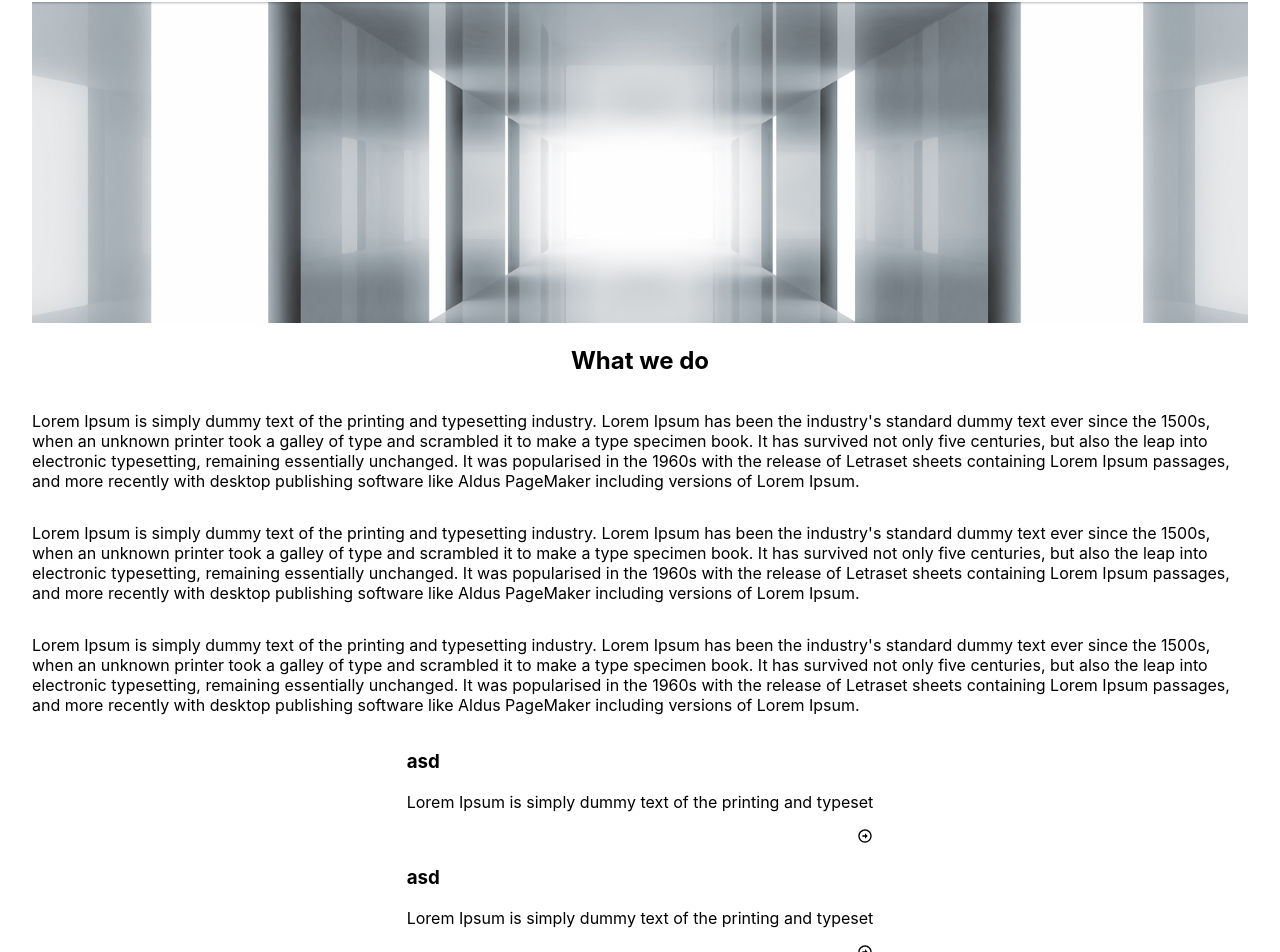
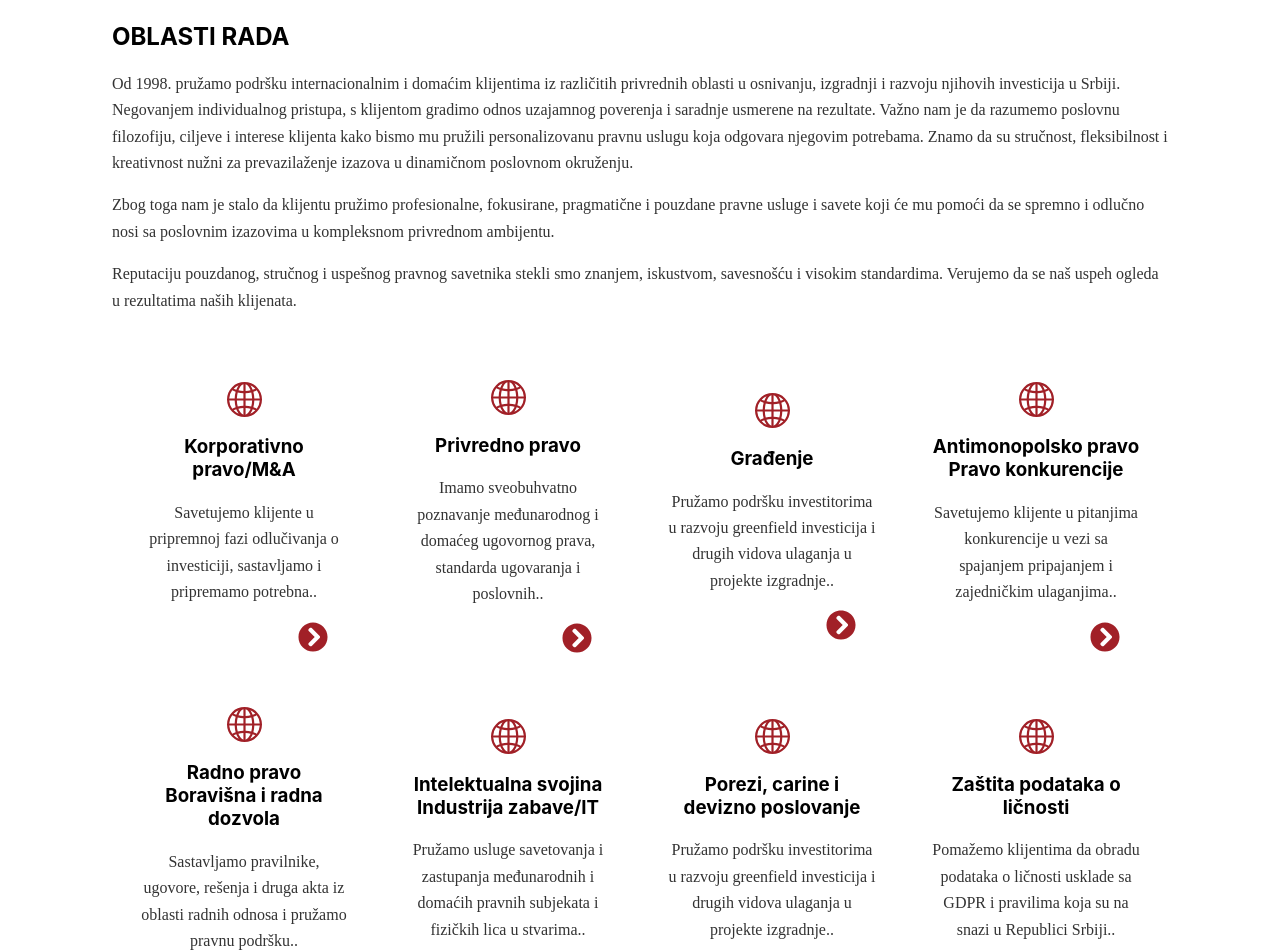
Before and after one commit to Matija8/Legacy-TC-Law-FE, a Next.js app: page / in a window 1280 px wide. Shown: the part 401-1353 px from the top of the page. Built offline with nearby package versions, Linux system fonts and the light colour scheme.

Commit message:
Layout + items + red.

```diff
--- a/package.json
+++ b/package.json
@@ -11,7 +11,8 @@
     "next": "12.0.7",
     "react": "17.0.2",
     "react-dom": "17.0.2",
-    "react-icons": "^4.3.1"
+    "react-icons": "^4.3.1",
+    "sass": "^1.45.1"
   },
   "devDependencies": {
     "@types/node": "17.0.0",
--- a/pages/_app.tsx
+++ b/pages/_app.tsx
@@ -1,4 +1,4 @@
-import '../styles/globals.css'
+import '../styles/globals.scss'
 import type { AppProps } from 'next/app'
 
 function MyApp({ Component, pageProps }: AppProps) {
--- a/pages/index.tsx
+++ b/pages/index.tsx
@@ -1,10 +1,17 @@
 import type { NextPage } from 'next';
 import Head from 'next/head';
 import Image from 'next/image';
-import styles from '../styles/Home.module.css';
+import styles from '../styles/Home.module.scss';
 import logo from 'public/logo.png';
 import homePic from 'public/home-pic.jpg';
 import { BiRightArrowCircle } from 'react-icons/bi';
+import { FaChevronCircleRight } from 'react-icons/fa';
+import { BsGlobe2 } from 'react-icons/bs';
+
+import { ReactNode } from 'react';
+
+const workElemHeaderIconSize = 35;
+const red1 = '#a12027';
 
 const Home: NextPage = () => {
   const loremIpsum1 = `Lorem Ipsum is simply dummy text of the printing and typesetting
@@ -59,27 +66,117 @@ const Home: NextPage = () => {
       </header>
 
       <main className={styles.main}>
-        <div style={{ width: '100%', minHeight: '300px' }}>
-          <Image // TODO
-            src={homePic}
-            alt="Stock photo"
-          />
+        <div style={{ width: '100%' }}>
+          <h2 style={{ fontWeight: 700 }}>OBLASTI RADA</h2>
         </div>
 
-        <h2>What we do</h2>
+        <p>
+          Od 1998. pružamo podršku internacionalnim i domaćim klijentima iz
+          različitih privrednih oblasti u osnivanju, izgradnji i razvoju
+          njihovih investicija u Srbiji. Negovanjem individualnog pristupa, s
+          klijentom gradimo odnos uzajamnog poverenja i saradnje usmerene na
+          rezultate. Važno nam je da razumemo poslovnu filozofiju, ciljeve i
+          interese klijenta kako bismo mu pružili personalizovanu pravnu uslugu
+          koja odgovara njegovim potrebama. Znamo da su stručnost, fleksibilnost
+          i kreativnost nužni za prevazilaženje izazova u dinamičnom poslovnom
+          okruženju.
+        </p>
 
-        {Array.from(Array(3).keys()).map((i) => (
-          <p key={i}>{loremIpsum1}</p>
-        ))}
+        <p>
+          Zbog toga nam je stalo da klijentu pružimo profesionalne, fokusirane,
+          pragmatične i pouzdane pravne usluge i savete koji će mu pomoći da se
+          spremno i odlučno nosi sa poslovnim izazovima u kompleksnom privrednom
+          ambijentu.
+        </p>
 
-        {Array.from(Array(8).keys()).map((i) => (
-          <WorkAreaCard
-            key={i}
-            title="asd"
-            content={loremIpsum1.substring(0, 60)}
-            link="https:www.google.com"
-          />
-        ))}
+        <p>
+          Reputaciju pouzdanog, stručnog i uspešnog pravnog savetnika stekli smo
+          znanjem, iskustvom, savesnošću i visokim standardima. Verujemo da se
+          naš uspeh ogleda u rezultatima naših klijenata.
+        </p>
+
+        <div className="work-areas-grid">
+          <WorkAreaCard link="https:www.google.com">
+            <BsGlobe2 size={workElemHeaderIconSize} />
+            <h3>Korporativno pravo/M&A</h3>
+            <p>
+              Savetujemo klijente u pripremnoj fazi odlučivanja o investiciji,
+              sastavljamo i pripremamo potrebna..
+            </p>
+          </WorkAreaCard>
+
+          <WorkAreaCard link="https:www.google.com">
+            <BsGlobe2 size={workElemHeaderIconSize} />
+            <h3>Privredno pravo</h3>
+            <p>
+              Imamo sveobuhvatno poznavanje međunarodnog i domaćeg ugovornog
+              prava, standarda ugovaranja i poslovnih..
+            </p>
+          </WorkAreaCard>
+
+          <WorkAreaCard link="https:www.google.com">
+            <BsGlobe2 size={workElemHeaderIconSize} />
+            <h3>Građenje</h3>
+            <p>
+              Pružamo podršku investitorima u razvoju greenfield investicija i
+              drugih vidova ulaganja u projekte izgradnje..
+            </p>
+          </WorkAreaCard>
+
+          <WorkAreaCard link="https:www.google.com">
+            <BsGlobe2 size={workElemHeaderIconSize} />
+            <h3>
+              Antimonopolsko pravo <br />
+              Pravo konkurencije
+            </h3>
+            <p>
+              Savetujemo klijente u pitanjima konkurencije u vezi sa spajanjem
+              pripajanjem i zajedničkim ulaganjima..
+            </p>
+          </WorkAreaCard>
+
+          <WorkAreaCard link="https:www.google.com">
+            <BsGlobe2 size={workElemHeaderIconSize} />
+            <h3>
+              Radno pravo <br />
+              Boravišna i radna dozvola
+            </h3>
+            <p>
+              Sastavljamo pravilnike, ugovore, rešenja i druga akta iz oblasti
+              radnih odnosa i pružamo pravnu podršku..
+            </p>
+          </WorkAreaCard>
+
+          <WorkAreaCard link="https:www.google.com">
+            <BsGlobe2 size={workElemHeaderIconSize} />
+            <h3>
+              Intelektualna svojina <br />
+              Industrija zabave/IT
+            </h3>
+            <p>
+              Pružamo usluge savetovanja i zastupanja međunarodnih i domaćih
+              pravnih subjekata i fizičkih lica u stvarima..
+            </p>
+          </WorkAreaCard>
+
+          <WorkAreaCard link="https:www.google.com">
+            <BsGlobe2 size={workElemHeaderIconSize} />
+            <h3>Porezi, carine i devizno poslovanje</h3>
+            <p>
+              Pružamo podršku investitorima u razvoju greenfield investicija i
+              drugih vidova ulaganja u projekte izgradnje..
+            </p>
+          </WorkAreaCard>
+
+          <WorkAreaCard link="https:www.google.com">
+            <BsGlobe2 size={workElemHeaderIconSize} />
+            <h3>Zaštita podataka o ličnosti</h3>
+            <p>
+              Pomažemo klijentima da obradu podataka o ličnosti usklade sa GDPR
+              i pravilima koja su na snazi u Republici Srbiji..
+            </p>
+          </WorkAreaCard>
+        </div>
 
         <h2>News</h2>
 
@@ -96,21 +193,24 @@ const Home: NextPage = () => {
 };
 
 function WorkAreaCard({
-  title,
-  content,
   link,
+  children,
 }: {
-  title: string;
-  content: string;
   link: string; // TODO: Url?
+  children: ReactNode;
 }): JSX.Element {
   return (
     <div className="work-area-card" /* style={{ cursor: 'pointer' }} */>
-      <h3>{title}</h3>
-      <p>{content}</p>
-      <a href={link} style={{ float: 'right' }}>
-        <BiRightArrowCircle />
-      </a>
+      {children}
+      <div style={{ width: '80%', float: 'right' }}>
+        <a
+          className="work-area-right-arrow"
+          href={link}
+          style={{ float: 'right' }}
+        >
+          <FaChevronCircleRight size={30} />
+        </a>
+      </div>
     </div>
   );
 }
--- a/styles/Home.module.css
+++ b/styles/Home.module.scss
@@ -1,15 +1,23 @@
+$breakpoint-tablet: 768px;
+
 .container {
   padding: 0 2rem;
 }
 
 .main {
   /* min-height: 100vh; */
-  padding: 4rem 0;
+  /* padding: 4rem 0; */
+  padding: 1rem;
+
   flex: 1;
   display: flex;
   flex-direction: column;
   justify-content: center;
   align-items: center;
+
+  @media (min-width: $breakpoint-tablet) {
+    padding: 4rem 5rem;
+  }
 }
 
 .footer {
--- a/styles/globals.css
+++ /dev/null
@@ -1,18 +0,0 @@
-html,
-body {
-  padding: 0;
-  margin: 0;
-  font-family: -apple-system, BlinkMacSystemFont, Segoe UI, Roboto, Oxygen,
-    Ubuntu, Cantarell, Fira Sans, Droid Sans, Helvetica Neue, sans-serif;
-  height: 100%;
-  width: 100%;
-}
-
-a {
-  color: inherit;
-  text-decoration: none;
-}
-
-* {
-  box-sizing: border-box;
-}
--- /dev/null
+++ b/styles/globals.scss
@@ -0,0 +1,62 @@
+html,
+body {
+  padding: 0;
+  margin: 0;
+  font-family: avenir -apple-system, BlinkMacSystemFont, Segoe UI, Roboto,
+    Oxygen, Ubuntu, Cantarell, Fira Sans, Droid Sans, Helvetica Neue, sans-serif;
+  height: 100%;
+  width: 100%;
+}
+
+p {
+  font-family: avenir;
+  /* letter-spacing: 1px; */
+  box-sizing: border-box;
+  line-height: 26.4px;
+  color: rgb(51, 51, 51);
+  margin: 0 0 1rem 0;
+}
+
+a {
+  color: inherit;
+  text-decoration: none;
+}
+
+* {
+  box-sizing: border-box;
+}
+
+.work-area-card {
+  margin-top: 50px;
+  display: flex;
+  flex-direction: column;
+  align-items: center;
+  justify-content: center;
+  width: 80%;
+}
+
+.work-area-card > h3,
+.work-area-card > p {
+  text-align: center;
+  /* max-width: 60%; */
+}
+
+.work-area-card > svg {
+  color: #a12027;
+}
+
+.work-area-right-arrow {
+  color: #a12027;
+}
+
+$breakpoint-tablet: 768px;
+
+.work-areas-grid {
+  display: grid;
+  place-items: center;
+  grid-template-columns: repeat(1, 1fr);
+  // grid-template-columns: repeat(auto-fit, minmax(250px, 1fr));
+  @media (min-width: $breakpoint-tablet) {
+    grid-template-columns: repeat(4, 1fr);
+  }
+}
```
Also changed, not shown: 2 other files (tests, documents, lock files or other folders).
